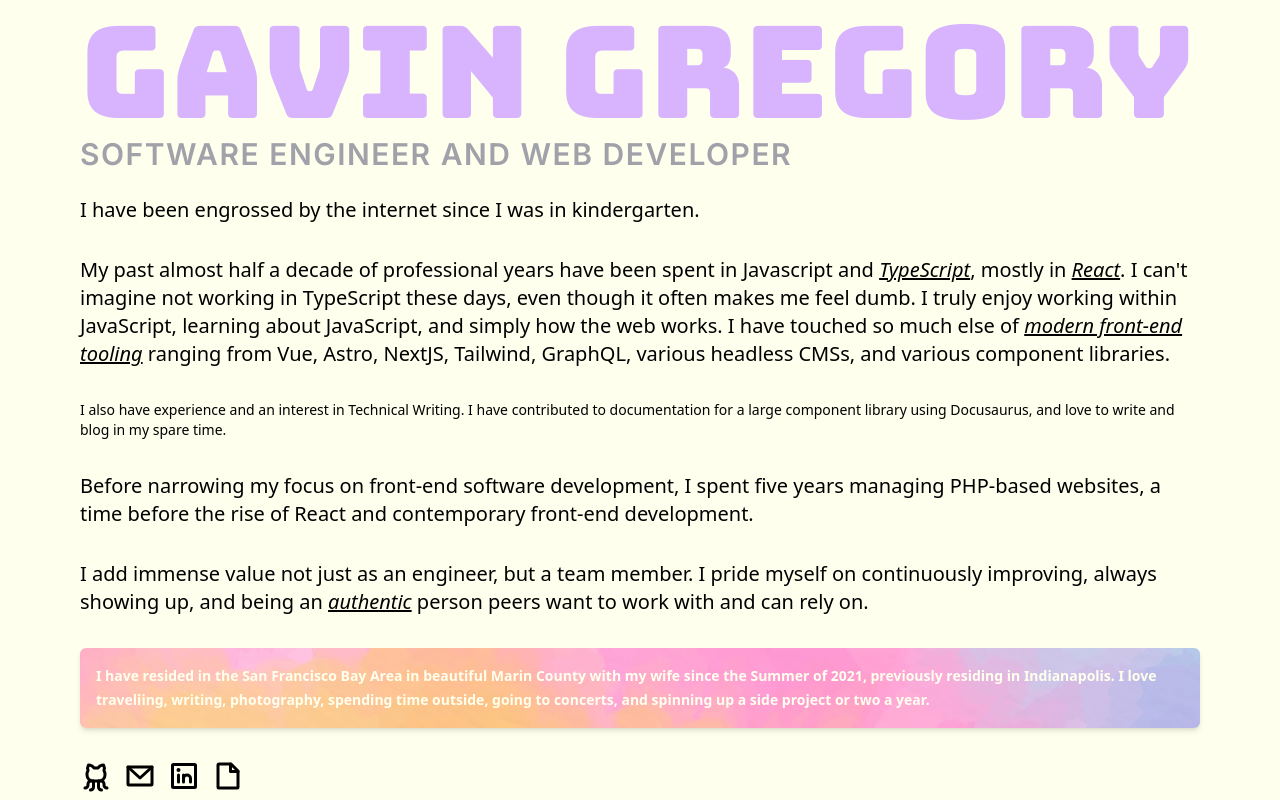
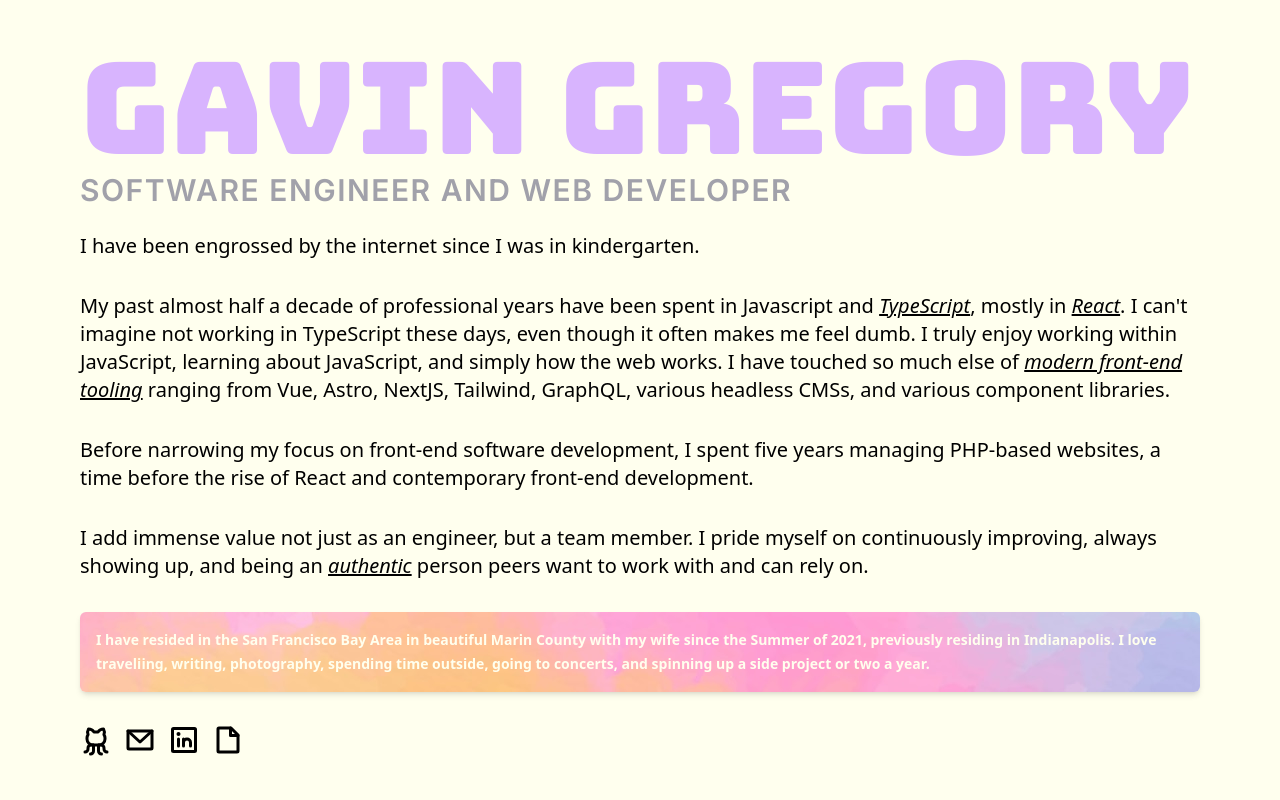
Before and after one commit to gavgrego/gavins-page, a Next.js app: page / in a window 1280 px wide. Built offline with nearby package versions, Linux system fonts and the light colour scheme.

Commit message:
remove technical writing section for now

```diff
--- a/app/page.tsx
+++ b/app/page.tsx
@@ -21,12 +21,6 @@ const Home = () => {
             JavaScript, learning about JavaScript, and simply how the web works. I have touched so
             much else of <em>modern front-end tooling</em> ranging from Vue, Astro, NextJS,
             Tailwind, GraphQL, various headless CMSs, and various component libraries.
-          </p>
-
-          <p className="text-sm">
-            I also have experience and an interest in Technical Writing. I have contributed to
-            documentation for a large component library using Docusaurus, and love to write and blog
-            in my spare time.
           </p>
 
           <p>
```
